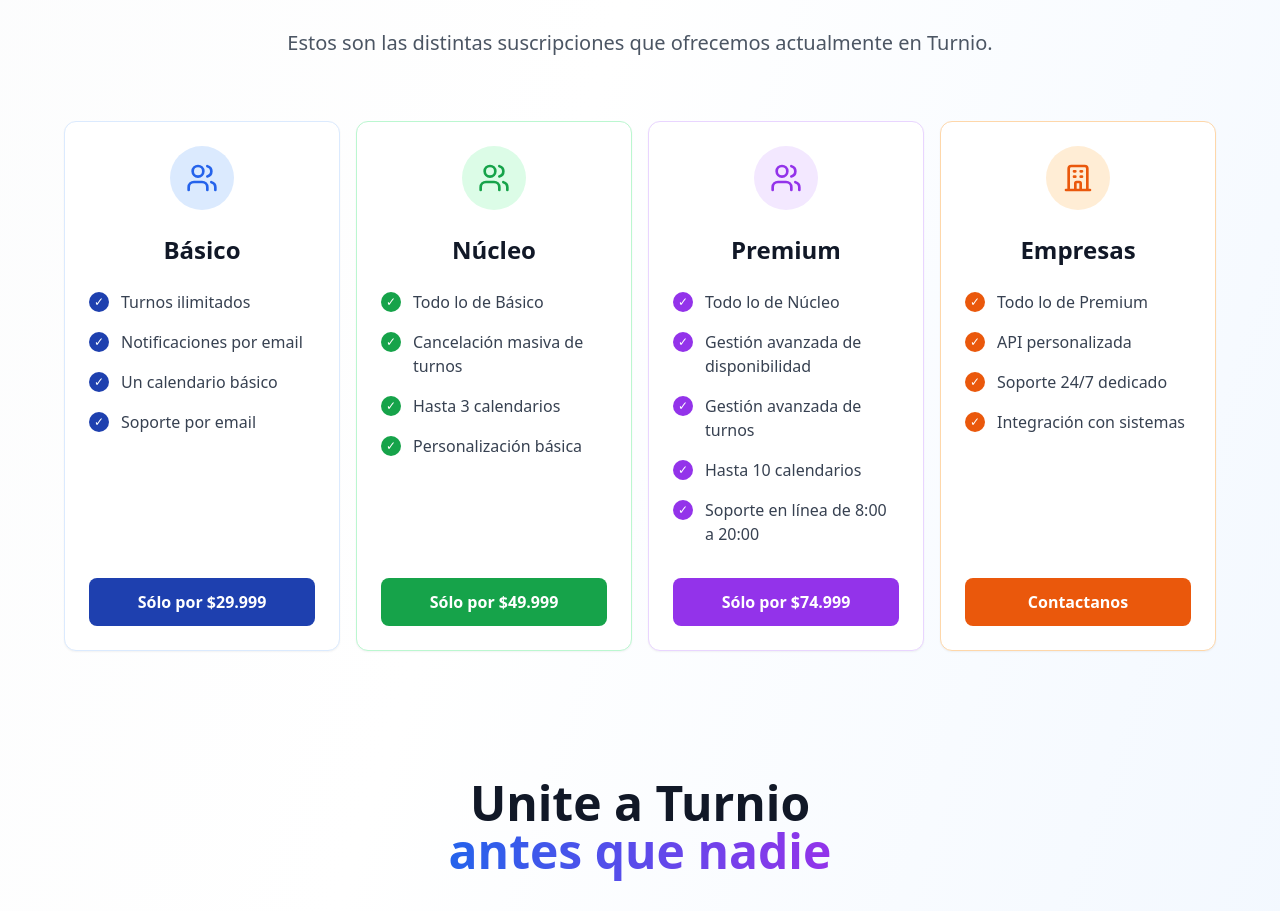
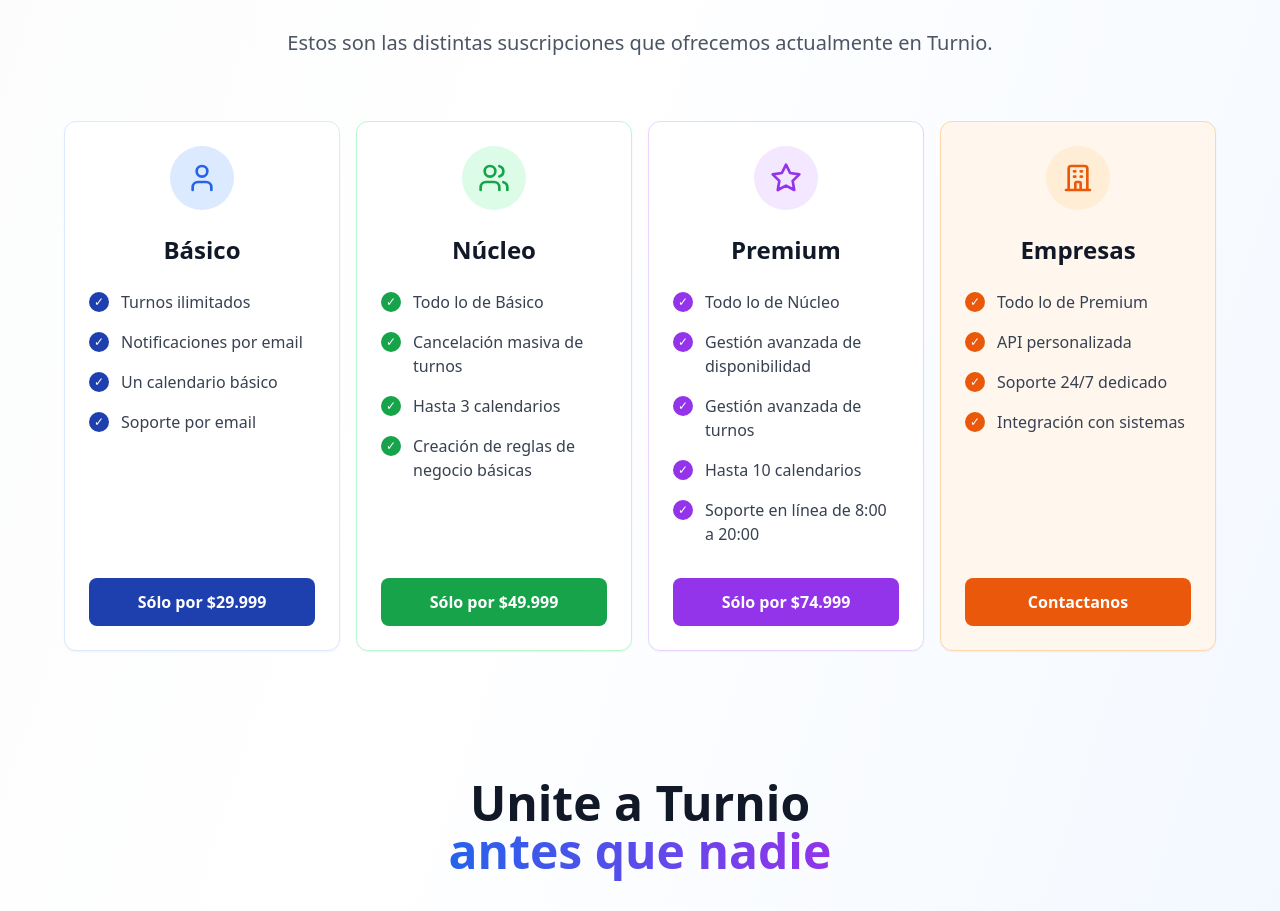
Before and after one commit to RebaseIT/rebaseit-turnio-web, a React (Vite) app: page / in a window 1280 px wide. Shown: the part 2062-2973 px from the top of the page. Built offline with nearby package versions, Linux system fonts and the light colour scheme; no server answers.

Commit message:
Changing icons

```diff
--- a/src/App.tsx
+++ b/src/App.tsx
@@ -1,5 +1,5 @@
 import { useEffect } from 'react'
-import { Calendar, Users, Sparkles, Clock } from 'lucide-react'
+import { Calendar, Users, User, Star, Sparkles, Clock } from 'lucide-react'
 import { SignupPage } from './components/SignupPage';
 import { useIsMobile } from './hooks/useIsMobile';
 
@@ -300,7 +300,7 @@
                 <div className="grid md:grid-cols-2 lg:grid-cols-4 gap-4 max-w-7xl mx-auto">
                   <div className="bg-white rounded-xl p-6 shadow-sm border border-blue-100 relative flex flex-col">
                     <div className="w-16 h-16 bg-blue-100 rounded-full flex items-center justify-center mx-auto mb-6">
-                      <Users className="h-8 w-8 text-blue-600" />
+                      <User className="h-8 w-8 text-blue-600" />
                     </div>
                     <h3 className="text-2xl font-bold text-gray-900 mb-6 text-center">
                       Básico
@@ -377,7 +377,7 @@
                         <div className="w-5 h-5 bg-green-600 rounded-full flex items-center justify-center flex-shrink-0 mt-0.5">
                           <span className="text-white text-xs">✓</span>
                         </div>
-                        <span className="text-gray-700 text-left">Personalización básica</span>
+                        <span className="text-gray-700 text-left">Creación de reglas de negocio básicas</span>
                       </div>
                     </div>
                                           <div className="text-center mt-auto">
@@ -398,7 +398,7 @@
 
                   <div className="bg-white rounded-xl p-6 shadow-sm border border-purple-200 relative flex flex-col">
                     <div className="w-16 h-16 bg-purple-100 rounded-full flex items-center justify-center mx-auto mb-6">
-                      <Users className="h-8 w-8 text-purple-600" />
+                      <Star className="h-8 w-8 text-purple-600 outline-purple-600" />
                     </div>
                     <h3 className="text-2xl font-bold text-gray-900 mb-6 text-center">
                       Premium
@@ -451,7 +451,7 @@
                       </div>
                   </div>
 
-                  <div className="bg-white rounded-xl p-6 shadow-sm border border-orange-200 relative flex flex-col">
+                  <div className="bg-orange-50 rounded-xl p-6 shadow-sm border border-orange-200 relative flex flex-col">
                     <div className="w-16 h-16 bg-orange-100 rounded-full flex items-center justify-center mx-auto mb-6">
                       <svg className="h-8 w-8 text-orange-600" fill="none" stroke="currentColor" viewBox="0 0 24 24">
                         <path strokeLinecap="round" strokeLinejoin="round" strokeWidth={2} d="M19 21V5a2 2 0 00-2-2H7a2 2 0 00-2 2v16m14 0h2m-2 0h-5m-9 0H3m2 0h5M9 7h1m-1 4h1m4-4h1m-1 4h1m-5 10v-5a1 1 0 011-1h2a1 1 0 011 1v5m-4 0h4" />
```
